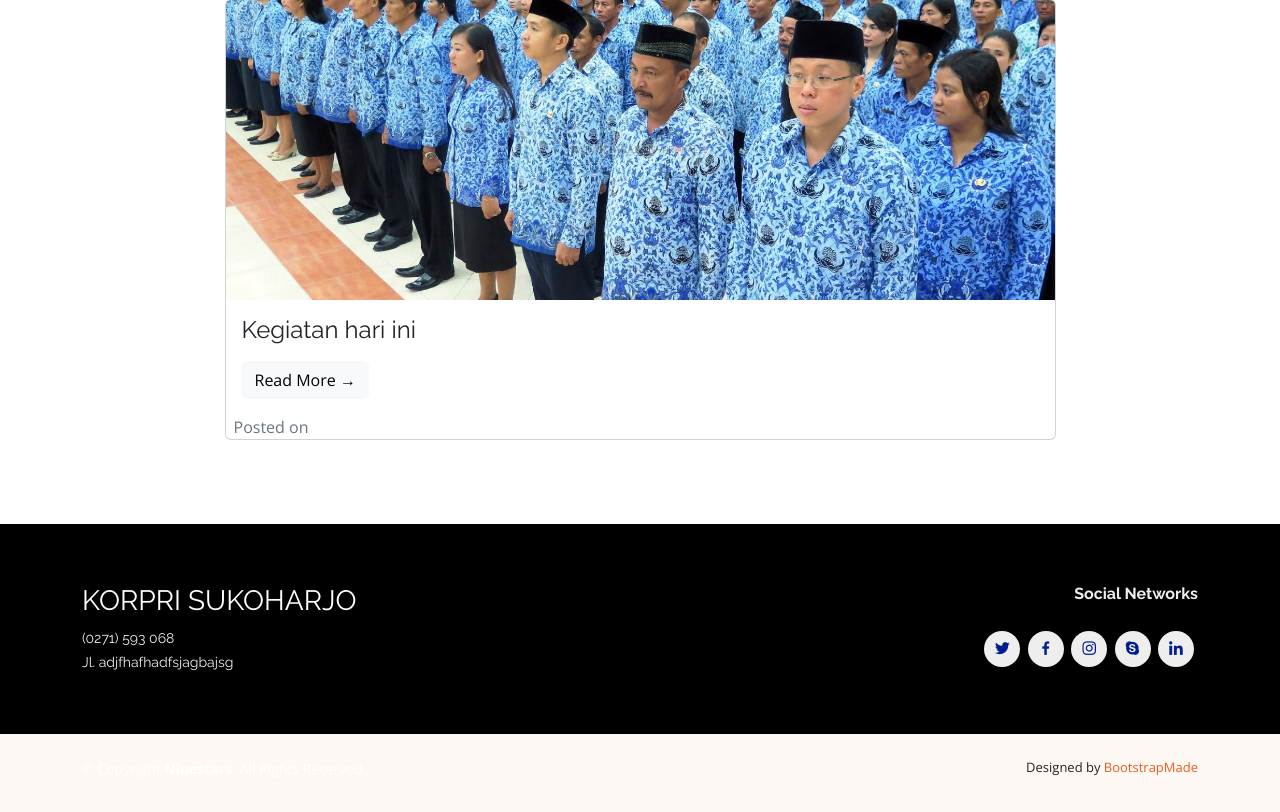
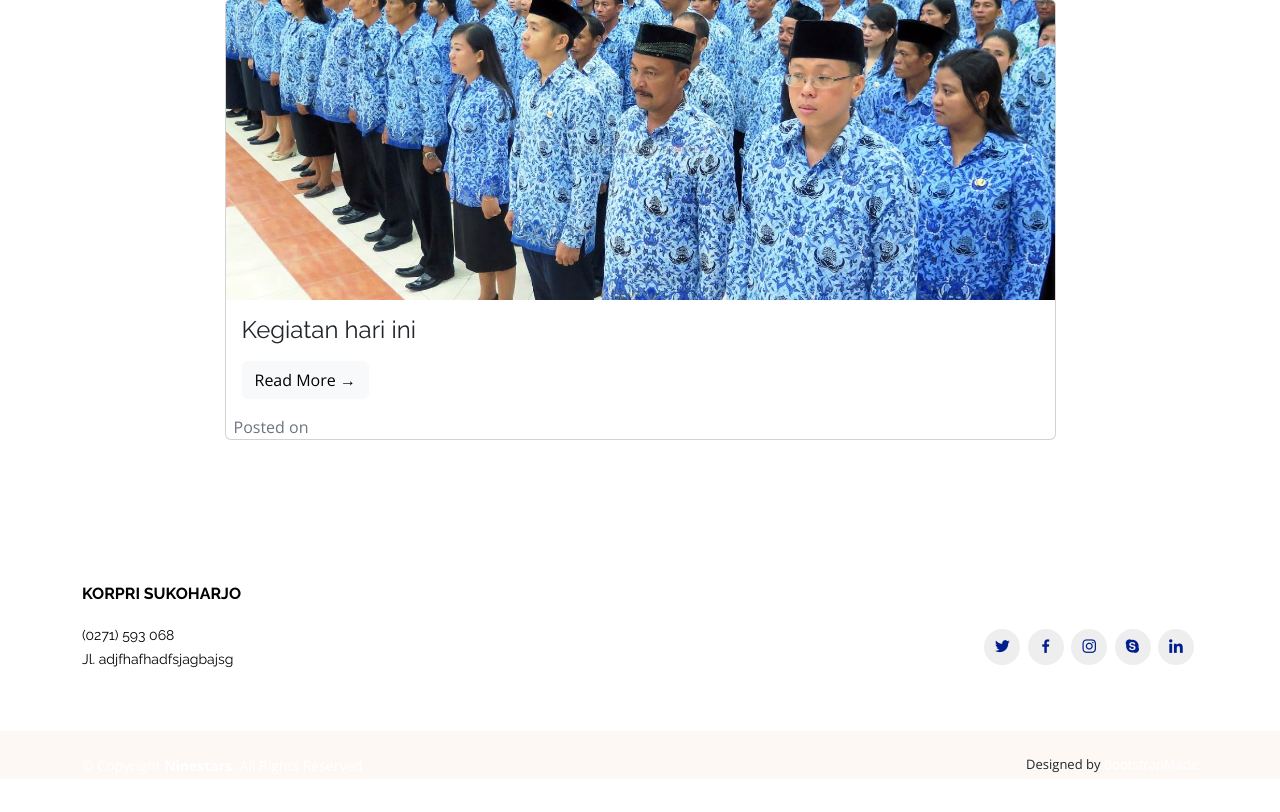
Before and after one commit to olisuside/KORPRI, a PHP site: page /kegiatan.html in a window 1280 px wide. Shown: the part 763-1575 px from the top of the page. After the commit the page ends 1536 px from the top, so only its background shows below. Run offline with PHP 8.4, Linux system fonts and the light colour scheme.

Commit message:
update index and css

```diff
--- a/assets/css/style.css
+++ b/assets/css/style.css
@@ -14,7 +14,7 @@ body {
 }
 
 a {
-  color: #eb5d1e;
+  color: #001F8E;
   text-decoration: none;
 }
 
@@ -57,8 +57,11 @@ h6,
 }
 
 .back-to-top:hover {
-  background: #ee7843;
-  color: #fff;
+  background: rgb(227, 227, 255);
+  color: #001F8E;
+}
+.back-to-top i:hover{
+  color: #001F8E
 }
 
 .back-to-top.active {
@@ -573,7 +576,7 @@ section {
 .news i {
   font-size: 48px;
   margin-top: 15px;
-  color: #f39e7a;
+  color: #4e4039;
 }
 
 .news p {
@@ -604,8 +607,8 @@ section {
 # Footer
 --------------------------------------------------------------*/
 #footer {
-  background: rgb(0, 0, 0);
-  padding: 0 0 30px 0;
+  background: rgb(255, 255, 255);
+  padding: 0 0 px 0;
   color: #ffffff;
   font-size: 14px;
   background: #fef8f5;
@@ -614,7 +617,7 @@ section {
 
 #footer .footer-top {
   padding: 60px 0 30px 0;
-  background: rgb(0, 0, 0);
+  background: rgb(255, 255, 255);
 }
 
 #footer .footer-top .footer-contact {
@@ -634,13 +637,13 @@ section {
   line-height: 24px;
   margin-bottom: 0;
   font-family: "Raleway", sans-serif;
-  color: #eeeeee;
+  color: #000000;
 }
 
-#footer .footer-top h4 {
+#footer .footer-top h3 {
   font-size: 16px;
   font-weight: bold;
-  color: #eeeeee;
+  color: #000000;
   position: relative;
   padding-bottom: 12px;
 }
@@ -661,7 +664,7 @@ section {
 
 #footer .footer-top .footer-links ul i {
   padding-right: 2px;
-  color: #f39e7a;
+  color: #ffffff;
   font-size: 18px;
   line-height: 1;
 }
@@ -677,7 +680,7 @@ section {
 }
 
 #footer .footer-top .footer-links ul a {
-  color: #5c5c5c;
+  color: #000000;
   transition: 0.3s;
   display: inline-block;
   line-height: 1;
@@ -722,12 +725,12 @@ section {
 }
 
 #footer .credits a {
-  color: #eb5d1e;
+  color: #ffffff;
 }
 
-@media (max-width: 575px) {
+@media (max-width: 768px) {
 
-  #footer .copyright,
+  #footer .copyright,#footer .footer-top,
   #footer .credits {
     float: none;
     -moz-text-align-last: center;
```
Also changed, not shown: index.html (+2 -5 lines).
